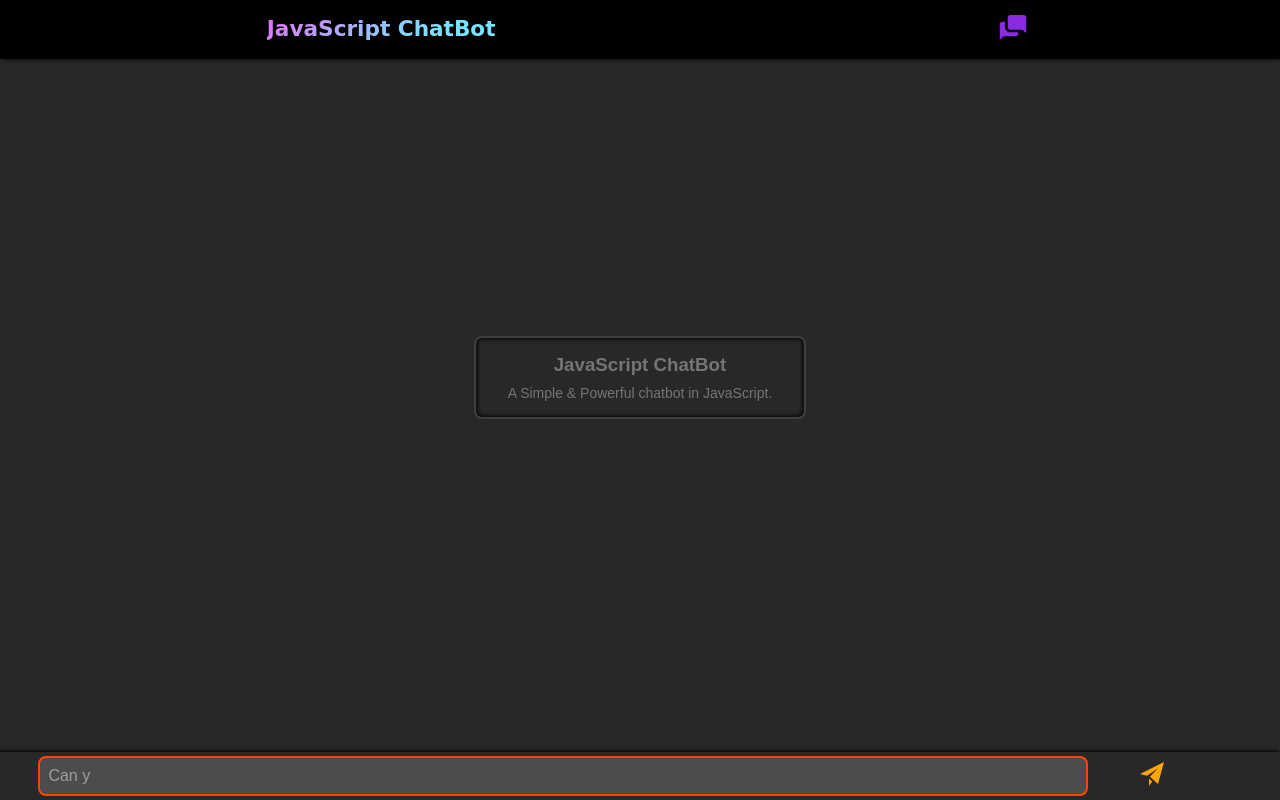
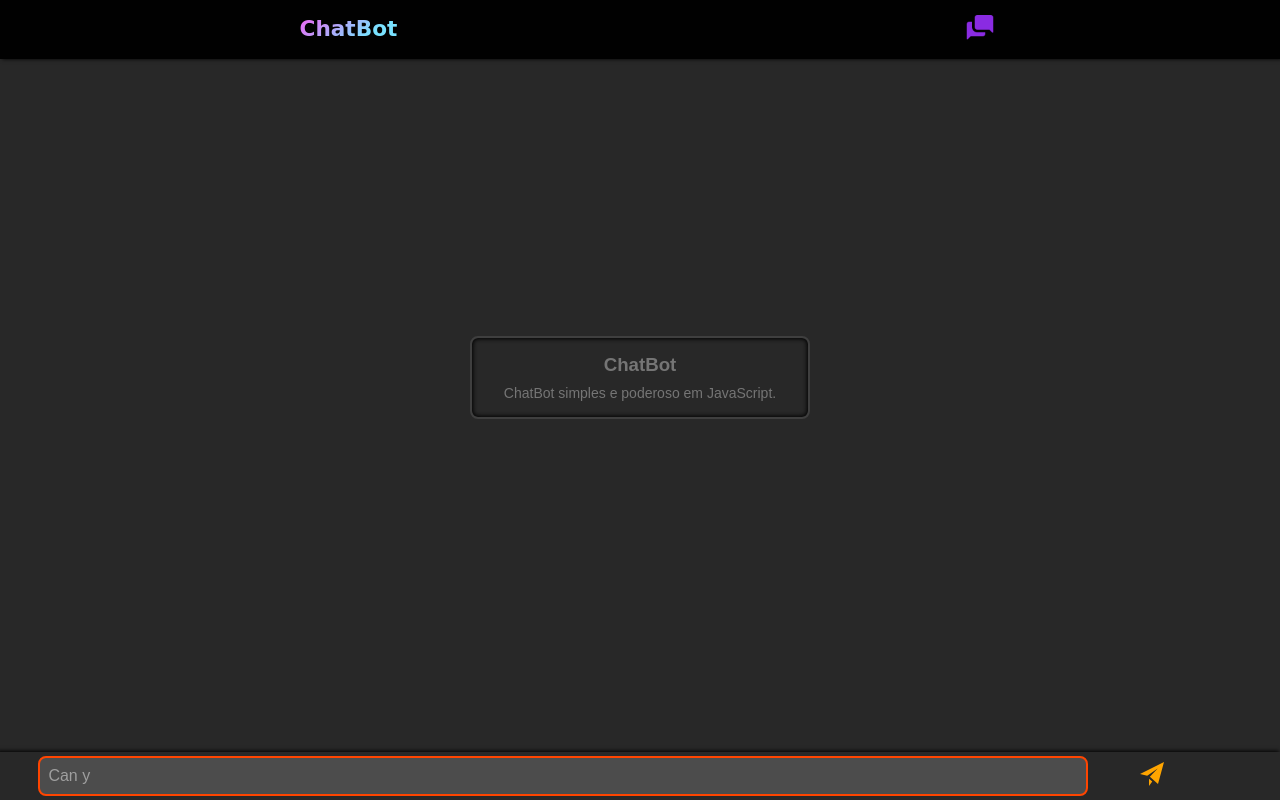
Before and after one commit to Enzo-Sousa-Viana/ChatBot, a plain HTML site: page public/index.html in a window 1280 px wide. Drawn offline with Linux system fonts and the light colour scheme; no server answers; a web font is replaced by a local one.

Commit message:
texto ajustado

```diff
--- a/public/index.html
+++ b/public/index.html
@@ -3,7 +3,7 @@
 
 <head>
   <meta charset="UTF-8" />
-  <title>JavaScript ChatBot</title>
+  <title>ChatBot</title>
   <meta name="title" content="JavaScript ChatBot">
   <meta http-equiv="X-UA-Compatible" content="IE=edge" />
   <meta name="viewport" content="width=device-width, initial-scale=1.0" />
@@ -26,7 +26,7 @@
 <body>
   <header>
     <div>
-      <h2>JavaScript ChatBot</h2>
+      <h2>ChatBot</h2>
       <p class="typing">bot is typing. . .</p>
     </div>
     <div id="toogle-chat">
@@ -39,8 +39,8 @@
 
   <div class="main-background">
     <div>
-      <h3>JavaScript ChatBot</h3>
-      <p>A Simple & Powerful chatbot in JavaScript.</p>
+      <h3>ChatBot</h3>
+      <p>ChatBot simples e poderoso em JavaScript.</p>
     </div>
   </div>
 
```
